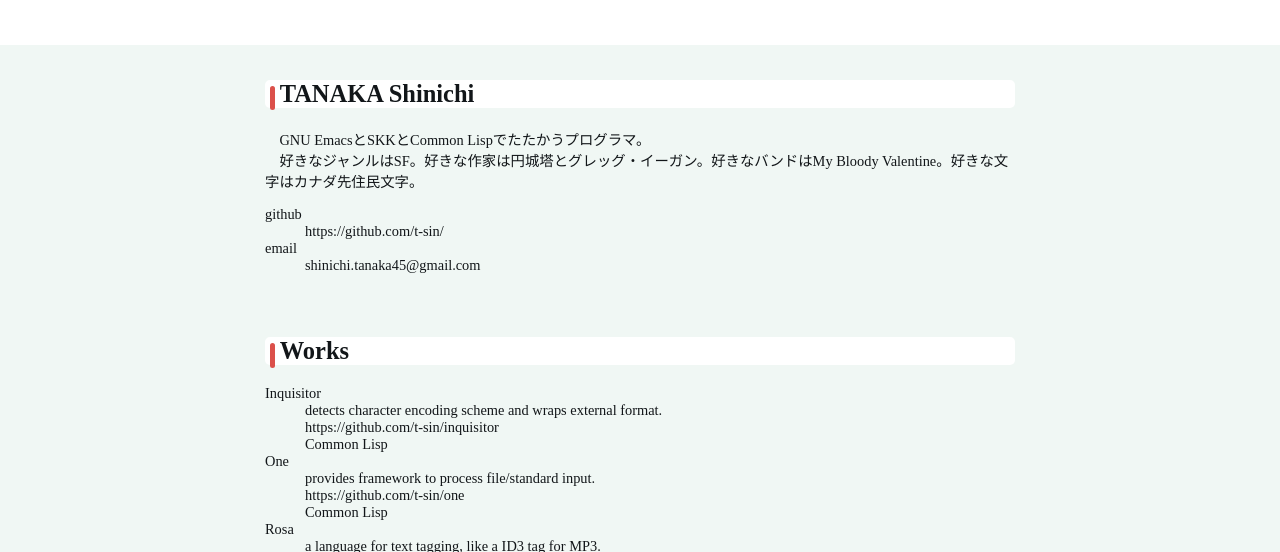
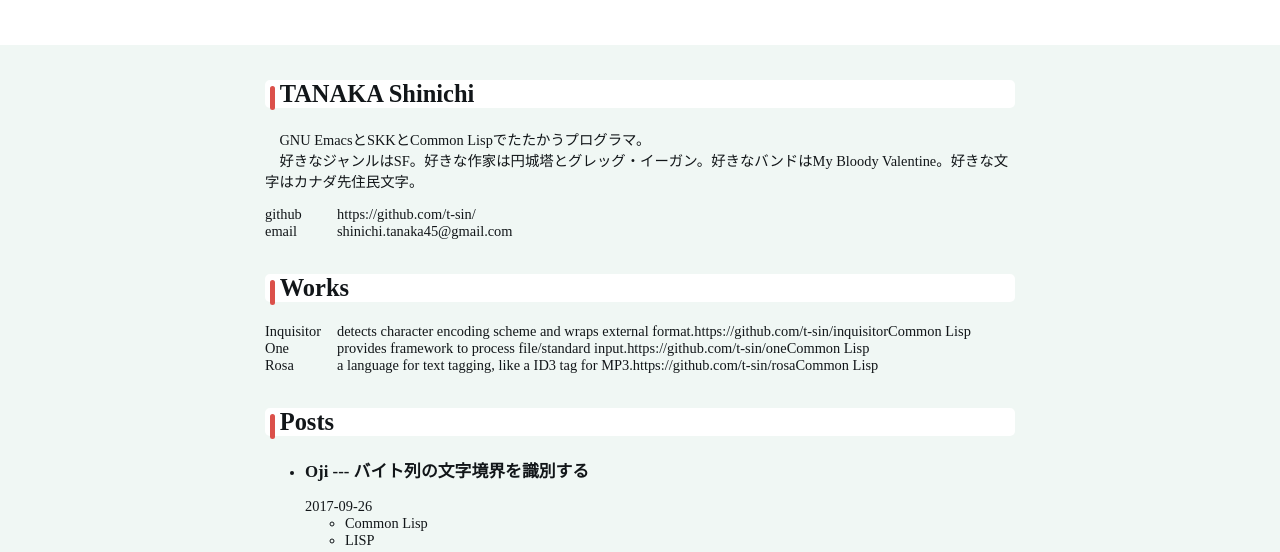
Before and after one commit to t-sin/t-sin.github.io, a website: page index.html in a window 1280 px wide. Shown: the part 247-799 px from the top of the page. Drawn offline with Linux system fonts and the light colour scheme.

Commit message:
Adds layout for dl/dt/dd

```diff
--- a/less/base.less
+++ b/less/base.less
@@ -51,6 +51,7 @@ footer {
 }
 
 main section {
+    clear: both;
     padding: 1em 1em;
     font-size: 0.9em;
 
@@ -78,6 +79,18 @@ main section {
     }
     p::before {
         content: "　";
+    }
+
+    dl {
+        dt {
+            float: left;
+            clear: left;
+            width: 5em;
+        }
+        dd {
+            float: left;
+            margin: 0;
+        }
     }
 }
 
```
Also changed, not shown: css/base.css.
